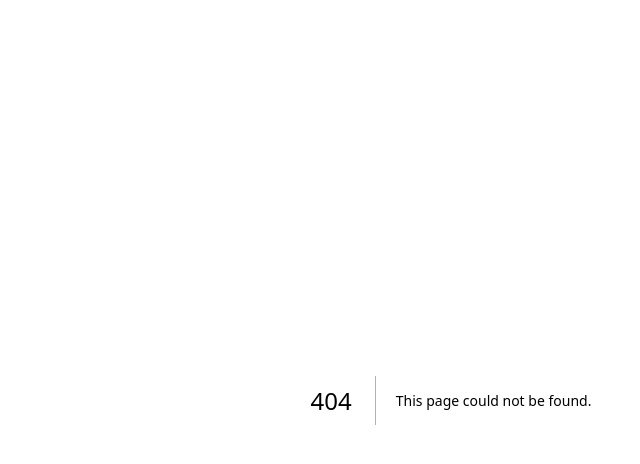
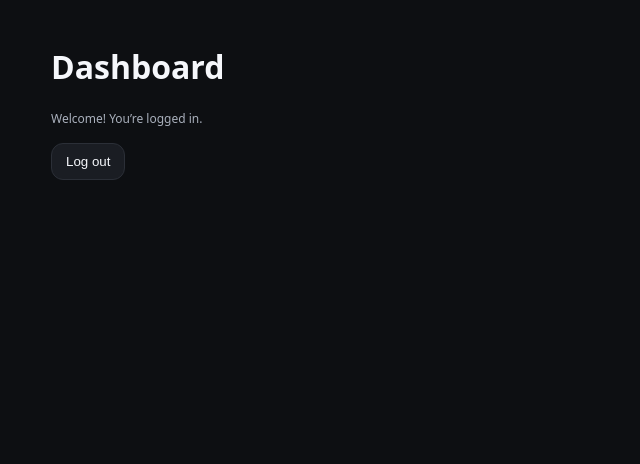
Before and after one commit to rohitvarshney-web/logistics-PWA, a Next.js app: page /dashboard in a window 1280 px wide. Before the commit this address had no page. Shown: the top 464 px of the page, without its empty margins (189-829 px from the left). Built offline with nearby package versions, Linux system fonts and the light colour scheme.

Commit message:
Create page.tsx

```diff
--- /dev/null
+++ b/app/dashboard/page.tsx
@@ -0,0 +1,12 @@
+// app/dashboard/page.tsx
+export default function DashboardPage() {
+  return (
+    <main className="container" style={{ maxWidth: 800 }}>
+      <h1>Dashboard</h1>
+      <p className="label">Welcome! You’re logged in.</p>
+      <form action="/api/auth/logout" method="post" style={{ marginTop: 16 }}>
+        <button className="btn">Log out</button>
+      </form>
+    </main>
+  );
+}
```
